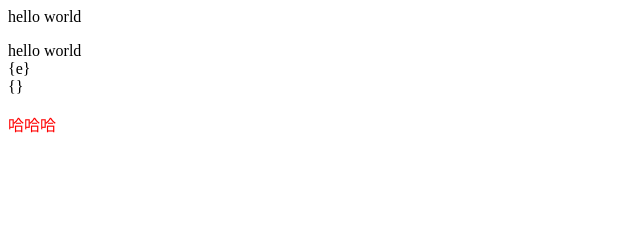
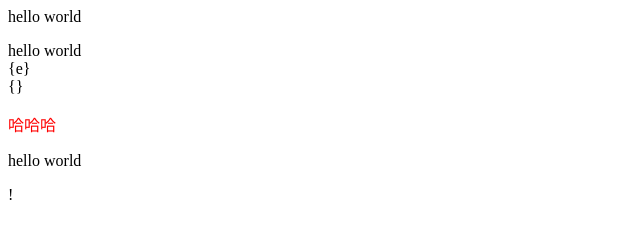
Before and after one commit to fe-bloggers/wheels-go, a website: page yzz-go/template/index.html in a window 1280 px wide. Shown: the full height of the page, 0-640 px from the left. Drawn offline with Linux system fonts and the light colour scheme.

Commit message:
Update index.html

```diff
--- a/yzz-go/template/index.html
+++ b/yzz-go/template/index.html
@@ -17,6 +17,10 @@
     <div>{e}</div>
     <div>{{{f}}}</div>
     <p v-html="htmlText"></p>
+    <div>
+      <p v-html="a"></p>
+      <a><span v-html="ab"></span></a>
+    </div>
   </body>
   <script src="./index.js"></script>
 </html>
```
